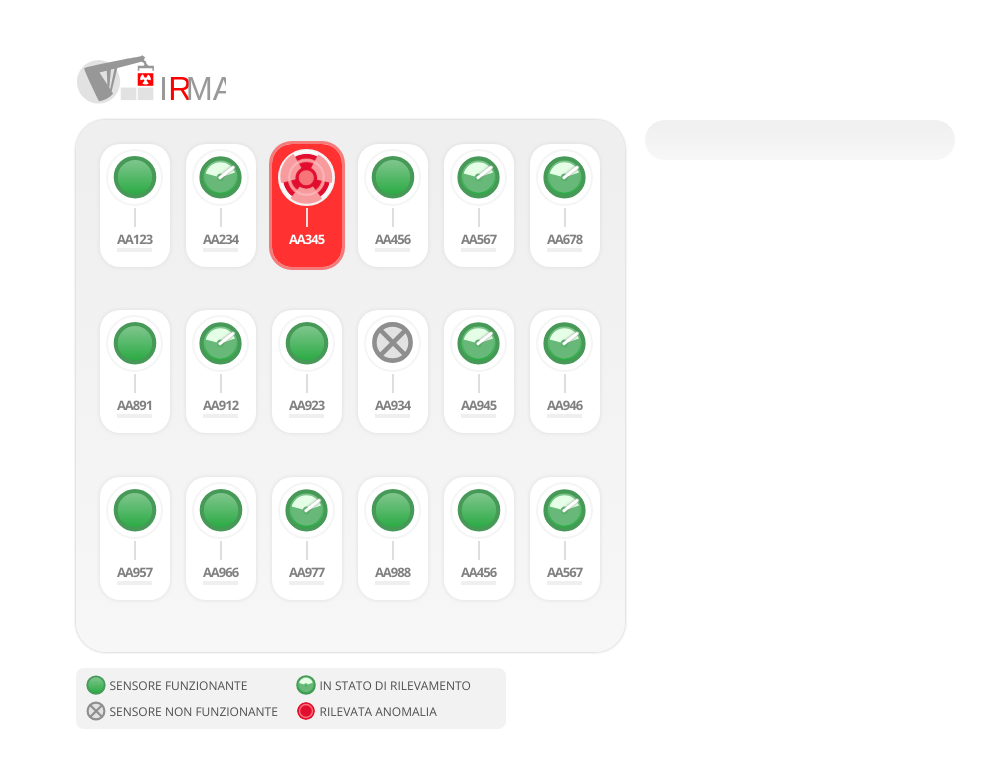
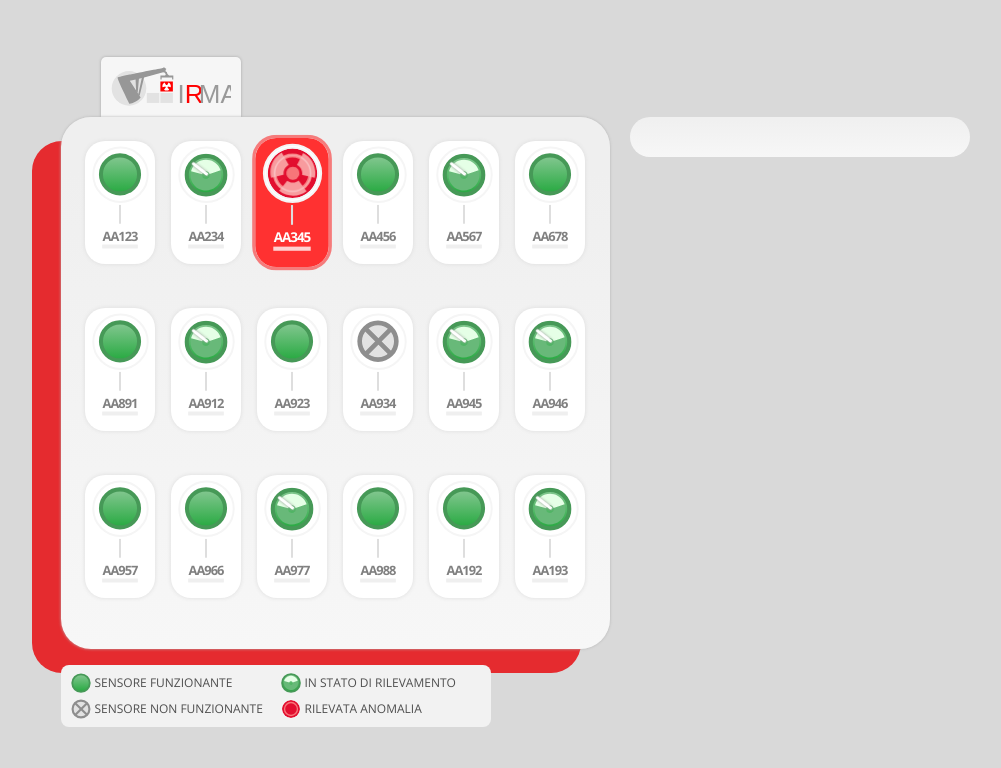
Before and after one commit to monemasrl/irma-ui, a React (Create React App) app: page / in a window 1280 px wide. Shown: the top 768 px of the page, without its empty margins (125-1126 px from the left). Built offline with nearby package versions, Linux system fonts and the light colour scheme.

Commit message:
stile alert, dati e animazioni

```diff
--- a/public/data/data.json
+++ b/public/data/data.json
@@ -91,7 +91,7 @@
             ]
         },
         {
-            "state": "rec",
+            "state": "ok",
             "code": "aa678",
             "datiInterni": [
                 {
@@ -289,7 +289,7 @@
             ]
         },        {
             "state": "ok",
-            "code": "aa456",
+            "code": "aa192",
             "datiInterni": [
                 {
                     "titolo": "dato 1",
@@ -307,7 +307,7 @@
         },
         {
             "state": "rec",
-            "code": "aa567",
+            "code": "aa193",
             "datiInterni": [
                 {
                     "titolo": "dato 1",
--- a/src/App.css
+++ b/src/App.css
@@ -15,7 +15,9 @@
   font-family: 'Open Sans Extrabold';
   src: url(./assets/fonts/OpenSans/OpenSans-ExtraBold.ttf) format('truetype');
 }
-
+body{
+  background: #d9d9d9;
+}
 .App{
   display: flex;
   justify-content: center;
@@ -31,5 +33,5 @@
   color: #4f4f4f;
 }
 main{
-  max-width: 900px;
+  max-width: 910px;
 }
--- a/src/components/boxdati/boxDati.jsx
+++ b/src/components/boxdati/boxDati.jsx
@@ -14,7 +14,7 @@ const uiStatiSensore = {
   return (
     <div className={`${style.stato}`}>
       <div className={style.iconastato}>
-        <img src={`images/${statoSensore}-led.svg`}alt="icona ok" />
+        <img src={`images/${statoSensore}-led.svg`} alt="icona ok" />
       </div>
       <div className={`${style.datiStato} ${style[statoSensore]}`}>
         <div className={style.label}>{statoSensore}</div>
@@ -45,11 +45,11 @@ function BloccoNumerico({ datiNumerici, code, index }) {
 }
 
 function BoxDati({ dati, stakerClicked }) {
-  console.log(stakerClicked);
+
   return (
-    <div className={`${style.boxDati}`}>
+    <div className={`${style.boxDati} ${style[dati?.state]}`}>
       <header>
-      { stakerClicked !== false  &&
+        {stakerClicked !== false &&
           <div className={style.title}>
             <div className={style.titoletto}>Reach Staker</div>
             <div className={style.codiceStaker}>{dati?.code}</div>
@@ -59,15 +59,22 @@ function BoxDati({ dati, stakerClicked }) {
             <StatoSensore statoSensore={dati?.state} />
           }
         </div>
+
+        {dati?.state !== 'alert' &&
           <div className={style.datiInterni}>
             {dati?.datiInterni?.map((item, index) =>
-
               <React.Fragment key={item.titolo}>
                 <BloccoNumerico datiNumerici={item} code={dati.code} index={index} />
               </React.Fragment >
-
             )}
           </div>
+        }
+
+        {dati?.state === 'alert' &&
+          <div className={style.wrapperAlert}>
+            <img src="/images/alert-back.svg" alt="back alert" />
+          </div>
+        }
       </header>
     </div>
   )
--- a/src/components/boxdati/boxDati.module.css
+++ b/src/components/boxdati/boxDati.module.css
@@ -8,9 +8,17 @@
   position: relative;
   margin-left: 20px;
   padding: 20px;
-  min-width: 270px;
+  min-width: 300px;
   overflow: hidden;
+  transition: all ease-in-out 0.5s;
 }
+
+.boxDati.alert{
+  background: #ff3130;
+  transition: all ease-in-out 0.5s;
+}
+
+
 .boxDati .titoletto {
   font-family: "Open Sans Bold";
   text-transform: uppercase;
@@ -25,6 +33,13 @@
   line-height: 1;
   text-transform: uppercase;
 }
+.boxDati.alert .titoletto{
+  color: white;
+}
+
+.boxDati.alert .codiceStaker{
+  color: white;
+}
 
 .stato {
   display: flex;
@@ -34,6 +49,19 @@
   margin-bottom: 1rem;
   background: #f8f8f8;
 }
+.alert .stato{
+  background: transparent;
+  color: white;
+  border-bottom: 3px dotted transparent;
+  margin-top: 0px;
+  padding-bottom: 0;
+}
+
+.alert .stato .label{
+  color: white;
+  font-size: 70px;
+}
+
 .stato img {
   width: 20px;
   margin-top: 3px;
@@ -76,6 +104,10 @@
   margin-left: 7px;
   font-size: 14px;
 }
+.alert .datoLabel{
+font-size: 20px;
+text-transform: uppercase;
+}
 .datiStato {
   margin-left: 0px;
 }
@@ -105,3 +137,24 @@
   font-size: 30px;
   margin-left: -7px;
 }
+
+
+.wrapperAlert img{
+  margin-left: -21px;
+  width: 131%;
+  position: relative;
+  animation: alertbox 1s forwards;
+}
+
+
+
+@keyframes alertbox {
+  from{
+    opacity: 0;
+    left: -100%;
+  }
+  to{
+    opacity: 1;
+    left: 0;
+  }
+}
--- a/src/components/btn/btn.jsx
+++ b/src/components/btn/btn.jsx
@@ -37,7 +37,7 @@ function Led({ state }) {
   }
 }
 
-function Btn({ state = 'ok', code = 'AA003', setStakerClicked, index, stakerClicked }) {
+function Btn({ state, code , setStakerClicked, index, stakerClicked }) {
 
   function pulsanteCliccato() {
     if (stakerClicked === index) {
@@ -45,8 +45,13 @@ function Btn({ state = 'ok', code = 'AA003', setStakerClicked, index, stakerClic
     } else { return false }
   }
 
+  function settaStatiOnClick (){
+    setStakerClicked((prevIndex) => prevIndex === index ? false : index)
+  }
+
+
   return (
-    <div onClick={() => setStakerClicked((prevIndex) => prevIndex === index ? false : index)}
+    <div onClick={() =>settaStatiOnClick() }
       className={`
           ${style.btnbox}
           ${(state === 'alert') && style.alert}
--- a/src/components/btn/btn.module.css
+++ b/src/components/btn/btn.module.css
@@ -7,25 +7,31 @@
     box-shadow: 0px 0px 4px #dcdcdc, 0px 0px 0px #dcdcdc,inset 0px 0px 0px #d1d1d1, inset 0px 0px 0px #e4e4e4;
     margin: 0.5rem;
     cursor: pointer;
-  outline: 0px solid white;
+    outline: 2px solid transparent;
     text-align: center;
+}
 
-}
-.btnbox.btnOn{
-    box-shadow:0px 0px 0px #dcdcdc, 0px 0px 0px #dcdcdc, inset 1px -1px 4px #d1d1d1, inset -1px 1px 4px #e4e4e4;
+.btnbox.btnOn {
+    box-shadow: 0px 0px 0px #dcdcdc, 0px 0px 0px #dcdcdc, inset 1px -1px 4px #b1aeae, inset -1px 1px 4px #e4e4e4;
     outline: 2px solid white;
 }
+
 .btnbox.alert {
     background-color: #FF3131;
     outline: 3px solid #f57b7b;
+    box-shadow: 0px 0px 0px #dcdcdc, 0px 0px 0px #dcdcdc, inset 0px 0px 0px #b1aeae, inset 0px 0px 0px #e4e4e4;
+    animation: alertbtnbox 0.5s infinite alternate;
 }
-.innerBtnBox{
-  transform: scale(1);
+
+.innerBtnBox {
+    transform: scale(0.99);
     transition: all ease-in-out 0.2s;
 }
-.btnOn .innerBtnBox{
-  transform:scale(0.95);
+
+.btnOn .innerBtnBox {
+    transform: scale(0.93);
 }
+
 .ledOut {
     width: 53px;
     height: 53px;
@@ -35,10 +41,12 @@
     margin: 5px auto 0 auto;
     position: relative;
 }
+
 .ledOut.alert {
     background-color: #e20e2f;
     border: 2px solid #f5f5f5;
 }
+
 .ledOut::after {
     content: "";
     height: 19px;
@@ -52,22 +60,34 @@
     left: 0;
     right: 0;
 }
+
 .led {
     top: 2px;
     display: block;
     margin: 0 auto;
     position: relative;
 }
-.led.rec{
+
+.led img {
+    width: 44px;
+    height: 44px;
+}
+
+.led.rec {
     top: 5px;
 }
-.led.alert{
+
+.led.alert {
     top: -2px;
+    width: 53px;
+    height: 53px;
 }
+
 .led.off {
     top: 2px;
-  max-width: 43px;
+    width: 44px;
 }
+
 .led .lancia {
     width: 3px;
     height: 20px;
@@ -82,36 +102,47 @@
     box-shadow: 0px 0px 3px #8b8b8b;
     transform-origin: 1px 18px;
     transform: rotate(-52deg);
-  animation: lancia 1s forwards;
+    animation: lancia 2s .5s forwards;
 }
 
-.alert .codeName{
+.alert .codeName {
     color: white;
     border-bottom: 4px solid transparent;
+    border-bottom: 4px solid rgb(255, 209, 209);
 }
+
+.btnOn.alert .codeName {
+    color: white;
+    border-bottom: 4px solid transparent;
+    border-bottom: 4px solid rgb(102, 7, 7);
+}
+
 .codeName {
     font-size: 13px;
-  font-family:'Open Sans Bold';
+    font-family: 'Open Sans Bold';
     letter-spacing: -1px;
     color: gray;
     margin-top: 24px;
     text-transform: uppercase;
-  text-align:center;
+    text-align: center;
     border-bottom: 4px solid rgb(239, 239, 239);
     display: inline-block;
     transition: all ease-in-out 0.3s;
 }
-.btnOn .codeName{
+
+.btnOn .codeName {
     border-bottom: 4px solid green;
     display: inline-block;
 }
-.alertSymbol{
-    top: -1px;
+
+.alertSymbol {
+    top: 3px;
     position: absolute;
-    left: 0;
+    left: 5px;
     animation: alert 1s infinite forwards;
 }
-.circleAlert{
+
+.circleAlert {
     width: 45px;
     height: 45px;
     border: 2px solid rgba(255, 255, 255, 0.38);
@@ -122,33 +153,55 @@
     top: 0px;
     animation: alertCircle 2s infinite;
 }
+
 @keyframes alert {
     0% {
         transform: scale(0.5);
     }
+
     50% {
         transform: scale(1);
     }
+
     100% {
         transform: scale(0.5);
     }
 }
+
 @keyframes alertCircle {
     0% {
         transform: scale(0.5);
     }
+
     50% {
         transform: scale(1.5);
     }
+
     100% {
         transform: scale(0.5);
     }
 }
+
 @keyframes lancia {
-  from {
+    0% {
         transform: rotate(-52deg);
     }
-  to {
+
+    50% {
         transform: rotate(52deg);
     }
+
+    100% {
+        transform: rotate(-52deg);
     }
+}
+
+@keyframes alertbtnbox {
+    from {
+        transform: scale(0.99);
+    }
+
+    to {
+        transform: scale(1.05);
+    }
+}
--- a/src/components/dashboard/dashboard.jsx
+++ b/src/components/dashboard/dashboard.jsx
@@ -6,10 +6,19 @@ import Btn from '../btn/btn'
 
 function Dashboard({ data, stakerClicked, setStakerClicked }) {
 
+    function isAlert() {
+        // controlla se c'è un alert nell'array in entrata
+        const alert = data?.data?.filter((item) => item.state === 'alert').length
+        if (alert >= 1){
+            return true
+        } else {return false}
+    }
+
 
     return (
-        <div className={style.dashboard}>
+        <div className={`${style.dashboard} ${isAlert() && style.alert}`}>
             {data.data && data.data.map((item, index) => {
+
                 return (
                     <Btn key={item.code}
                         state={item.state}
--- a/src/components/dashboard/dashboard.module.css
+++ b/src/components/dashboard/dashboard.module.css
@@ -9,4 +9,34 @@
     padding: 1rem;
     background-color: #efefef;
     background:linear-gradient(180deg,rgba(239,239,239) 10%, rgb(247, 247, 247) 100%);
+    outline: 6px solid transparent;
+    transition: all ease-in-out .3s;
+
+
 }
+.dashboard.alert::before{
+
+    content: '';
+    width: 100%;
+    height: 100%;
+    position: absolute;
+    background-color: #EE2E32;
+    z-index: -1;
+
+    border-radius: 30px;
+    animation:backalert 1s forwards , backalertcolor 1s infinite alternate;
+}
+
+@keyframes backalertcolor {
+    from{background: #b41c1f;}
+    to{background: #EE2E32}
+
+}
+
+@keyframes backalert {
+    from{left: 0px;
+        top: 0px;}
+    to{left: -29px;
+        top: 24px;}
+
+}
--- a/src/components/header/header.jsx
+++ b/src/components/header/header.jsx
@@ -4,7 +4,10 @@ import style from './header.module.css'
 function Header() {
     return (
         <header className={style.header}>
-            <img className={style.logo} src="/images/logo.svg" alt="logo" />
+            <div className={style.wrapperlogo}>
+                <img className={style.logo} src="/images/logo.svg" alt="logo" />
+            </div>
+
         </header>
     )
 }
--- a/src/components/header/header.module.css
+++ b/src/components/header/header.module.css
@@ -1,9 +1,16 @@
 .header {
   display: flex;
   justify-content: space-between;
-  margin-bottom: 1rem;
+
 }
-
+.wrapperlogo{
+  background-color: rgb(246,246,246);
+  padding: 10px 10px 25px 10px;
+  margin-left: 40px;
+  margin-bottom: -18px;
+  border-radius: 5px;
+  box-shadow: 0px 0px 3px #a5a5a5;
+}
 .logo {
-  max-width: 150px;
+  width: 120px;
 }
```
Also changed, not shown: public/images/alert-back.svg (added), public/images/logo.svg. Lines whose indentation alone changed are shown as unchanged.
